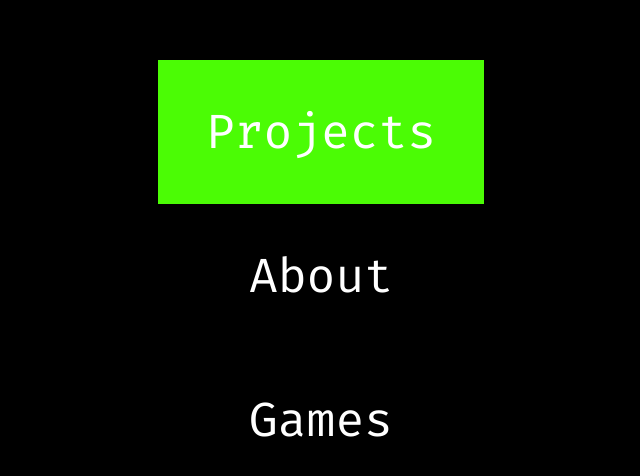
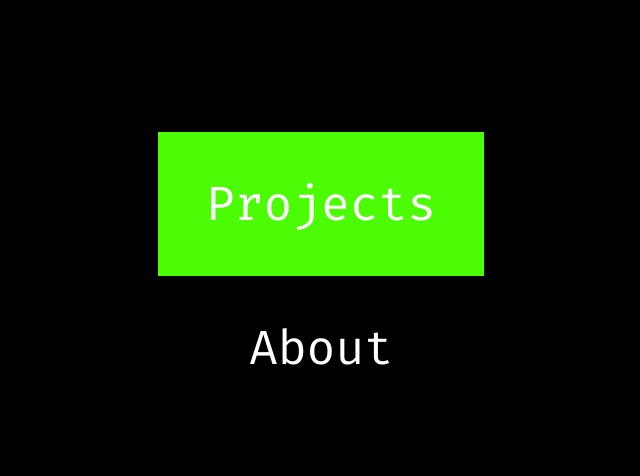
Before and after one commit to DDecuypere/Portfolio, a React (Create React App) app: page / in a window 1280 px wide. Shown: the part 124-600 px from the top of the page, without its empty margins (319-959 px from the left). Built offline with nearby package versions, Linux system fonts and the light colour scheme.

Commit message:
navigate on enter press in home menu

```diff
--- a/src/App.tsx
+++ b/src/App.tsx
@@ -10,8 +10,8 @@ export default function App() {
     <BrowserRouter>
       <Routes>
         <Route path='/' element={<Home />} />
-        <Route path='projects' element={<Projects />} />
-        <Route path='about' element={<About />} />
+        <Route path='/projects' element={<Projects />} />
+        <Route path='/about' element={<About />} />
       </Routes>
     </BrowserRouter>
   );
@@ -19,11 +19,11 @@ export default function App() {
 
 // Nested routes
 
-// In nested routes u cqn have a parent with or without 'path'
+// In nested routes u can have a parent with or without 'path'
 // With path, the given path is always put before the childs given path
 // Without the path, this isn't the case
 // With <Outlet> u can render the children into the parent component given in the parent route
 // 'index' makes that child the default route to render into the parents <Outlet>
-// Also send params to a url (dynamic segement)
+// Also send params to a url (dynamic segment)
 // With 'x/:id' u can catch the param in ur element linked to the route
 // U can do this via 'useParams', this is possible with multiple params
--- a/src/components/menu.tsx
+++ b/src/components/menu.tsx
@@ -1,12 +1,13 @@
 import React, { useState, KeyboardEvent, useEffect, useRef} from 'react';
+import { useNavigate } from "react-router-dom";
 
 import MenuItem from './menuItem';
 
 import './../css/components/menu.css';
 
+export default function Menu(){
+    const navigate = useNavigate();
 
-
-export default function Menu(){
     //save state of selected item his index
     const [selected, setSelected] = useState<number>(0);
 
@@ -22,29 +23,32 @@ export default function Menu(){
 
         if (e.key === 'ArrowDown') {
             //use prev so selected gets the last value
-            setSelected((prev) => (prev - 1 + AMOUNT_OF_MENU_ITEMS) % AMOUNT_OF_MENU_ITEMS);
-        } else if(e.key === 'ArrowUp') {
             setSelected((prev) => (prev + 1) % AMOUNT_OF_MENU_ITEMS);
-        } else if (e.key === 'Enter') {
+        }
 
+        if (e.key === 'ArrowUp') setSelected((prev) => (prev - 1 + AMOUNT_OF_MENU_ITEMS) % AMOUNT_OF_MENU_ITEMS);
+
+        if (e.key === 'Enter') {
+            if (selected === 0) navigate('/projects', { replace: true });
+
+            if (selected === 1) navigate('/about', { replace: true });
         }
     }
-
 
     useEffect(() => {
         menuRef.current?.focus();
         /*on render of this page show keyboard instruction popup*/
-      }, [/*place values on change, do useEffect again*/])
+    }, [/*place values on change, do useEffect again*/])
 
 
     //could potentially load the components dynamically by iterating over an array of menu items
+    //tabindex is to make element focusable
     return (
-        <section id='menu' ref={menuRef} onKeyDown={handleKeyPress} onKeyUp={handleKeyPress} tabIndex={0}>
+        <nav ref={menuRef} onKeyDown={handleKeyPress} tabIndex={0}>
             <ul>
-                <MenuItem name='Projects' href='/' selected={selected === 0} />
-                <MenuItem name='About' href='/' selected={selected === 1}/>
-                <MenuItem name='Games' href='/' selected={selected === 2}/>
+                <MenuItem name='Projects' selected={selected === 0} />
+                <MenuItem name='About'selected={selected === 1}/>
             </ul>
-        </section>
+        </nav>
     );
 }
--- a/src/components/menuItem.tsx
+++ b/src/components/menuItem.tsx
@@ -2,15 +2,14 @@ import React from 'react';
 
 type MenuItemProps = {
     name: string,
-    href: string,
     selected: boolean
 }
+
 //if selected add class name
-
 export default function MenuItem(props : MenuItemProps) {
     return (
         <li className={props.selected ? 'menu-selected' : ''}>
-            <a href={props.href}>{props.name}</a>
+                {props.name}
         </li>
     );
 }
--- a/src/css/components/menu.css
+++ b/src/css/components/menu.css
@@ -1,4 +1,4 @@
-#menu {
+nav {
     outline: none;
 }
 
@@ -8,7 +8,8 @@
    16%,100% { visibility: visible; }
 }
 
-#menu a {
+nav li {
+    outline: none;
     color: white;
     display: block;
     padding: 1em;
@@ -26,7 +27,7 @@
 }
 
 @media screen and (max-height: 500px) {
-    #menu a {
+    nav li {
         font-size: 1.5em;
     }
 }
--- a/src/css/index.css
+++ b/src/css/index.css
@@ -11,7 +11,6 @@ body {
   font-family: "Firacode-Regular" !important;
   -moz-osx-font-smoothing: grayscale; /*anti-aliasing for firefox (MacOS)*/
   -webkit-font-smoothing: antialiased; /*anti-aliasing for other (MacOS)*/
-  background-color: #000000;
 }
 
 #root {
@@ -20,6 +19,8 @@ body {
   justify-content: center;
   align-items: center;
   cursor: none;
+  background-color: #000000;
+  color: white;
 }
 
 a {
```
